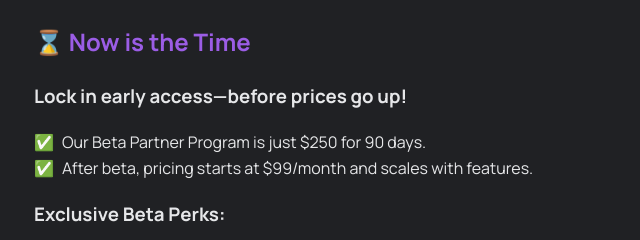
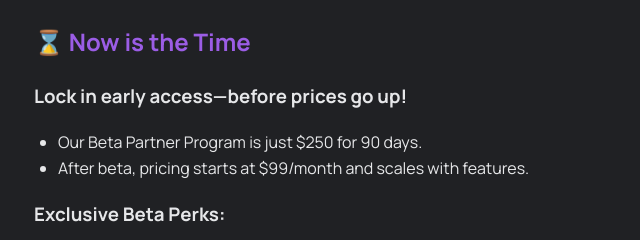
Before and after one commit to aigentask/aigentask-beta, a plain HTML site: page index.html in a window 1280 px wide. Shown: the part 1240-1480 px from the top of the page, 206-846 px from the left. Drawn offline with Linux system fonts and the light colour scheme.

Commit message:
Update index.html

```diff
--- a/index.html
+++ b/index.html
@@ -70,6 +70,13 @@
       margin-right: 0.5rem;
       color: #9B5DE5;
     }
+.bullets {
+  list-style: disc;
+  padding-left: 1.5rem;
+}
+.bullets li::before {
+  content: none; /* removes the ✅ from this list only */
+}
     footer {
       margin-top: 4rem;
       padding-top: 2rem;
@@ -122,15 +129,10 @@
 
 <h2>⌛ Now is the Time</h2>
  <h3>Lock in early access—before prices go up!</h3>
-<ul class="list-disc pl-5 space-y-1">
+<ul class="bullets">
   <li>Our Beta Partner Program is just $250 for 90 days.</li>
   <li>After beta, pricing starts at $99/month and scales with features.</li>
 </ul>
-    <!--
-    <p>Lock in early access—before prices go up!</p>
-    <p>Our Beta Partner Program is just $250 for 90 days.</p>
-    <p>After beta, pricing starts at $99/month and scales with features.</p>
-    -->
 <h3>Exclusive Beta Perks:</h3>
 <ul>
   <li>Unlimited updates + Hands-on Support</li>
```
